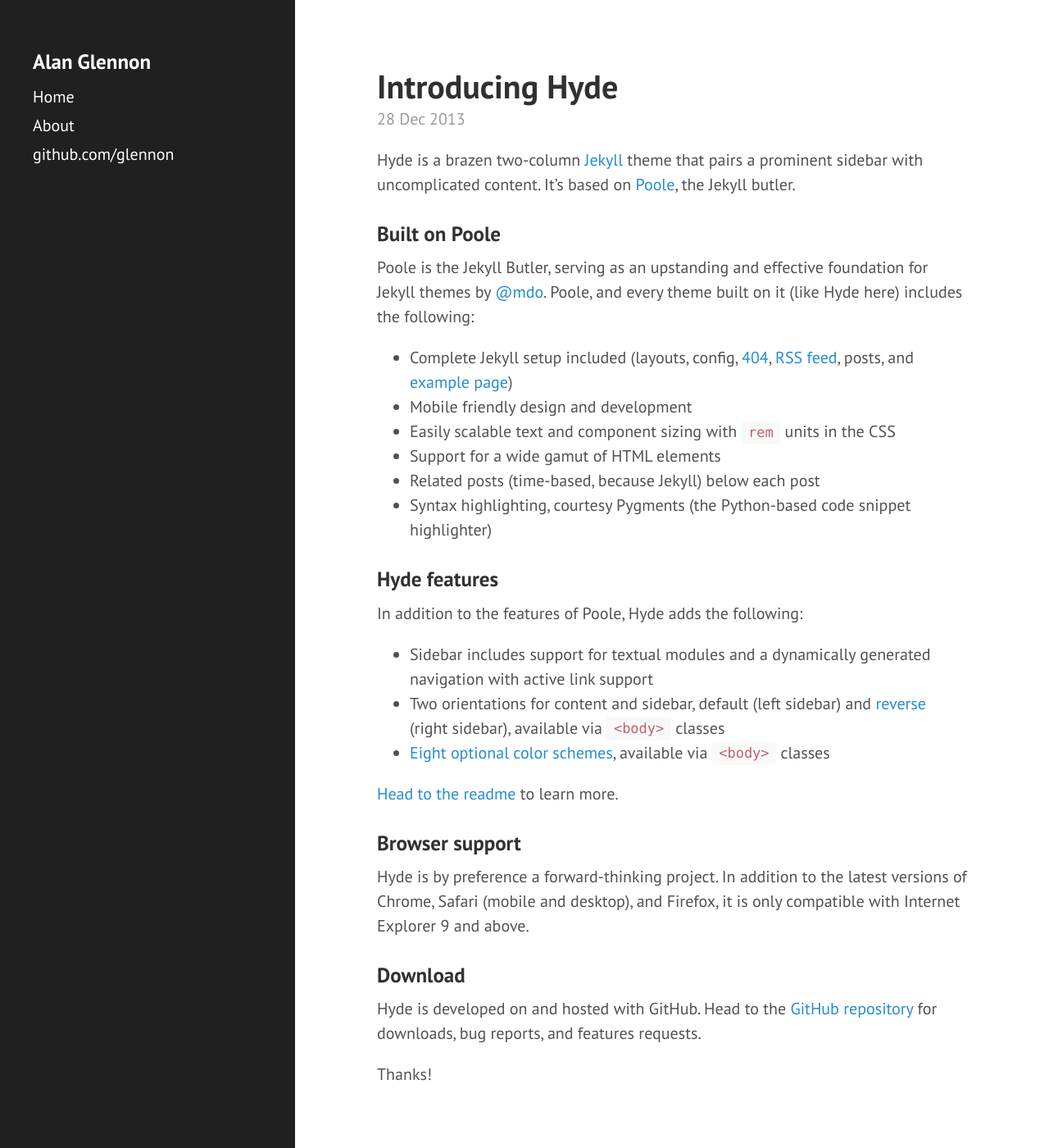
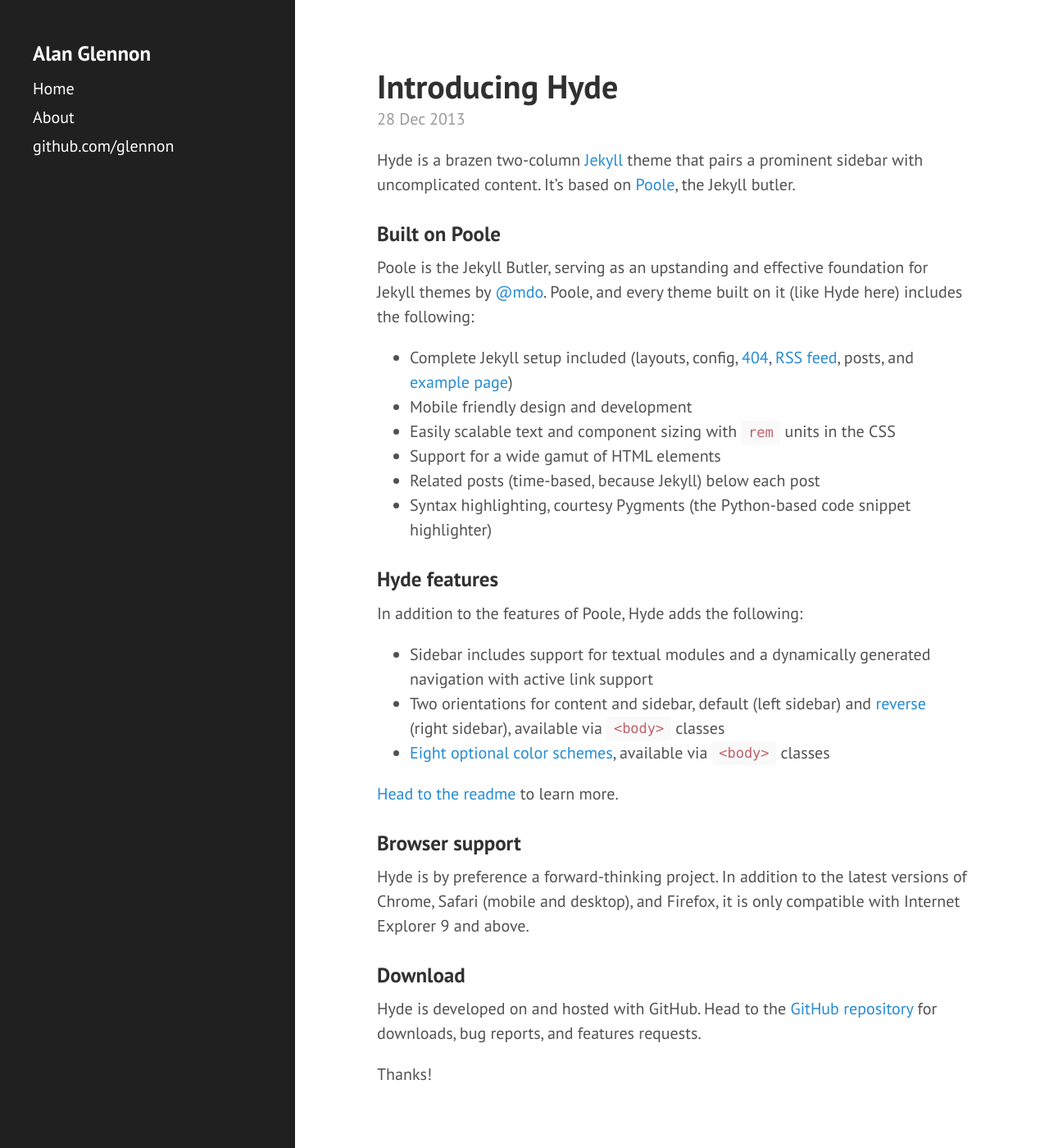
Before and after one commit to glennon/glennon.github.io, a Jekyll site: the page built from index.html, in a window 1280 px wide and 1400 px high. Shown: the whole window at 82% size. Built offline with Jekyll 4.4.1, drawn with Linux system fonts in a browser that asks for light colours; the list of posts is cut into pages by our own code.

Commit message:
Update hyde.css
try this alternate top spacing method

```diff
--- a/public/css/hyde.css
+++ b/public/css/hyde.css
@@ -78,7 +78,7 @@
 /* About section */
 .sidebar-about h3 {
   color: #fff;
-  margin-top: 0;
+  /* margin-top: 0; */
   /* font-family: "Abril Fatface", serif; */
   /* font-size: 3.25rem; */
 }
@@ -109,7 +109,7 @@
   .sidebar-sticky {
     position: absolute;
     right:  1rem;
-    top: 3rem; /* was: bottom :1rem */
+    top: 1rem; /* was: bottom :1rem */
     left:   1rem;
   }
 }
```
